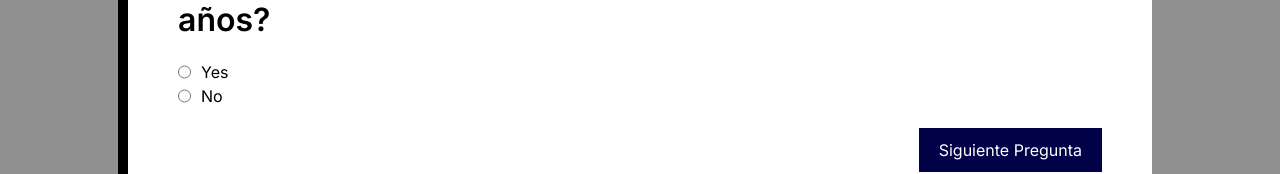
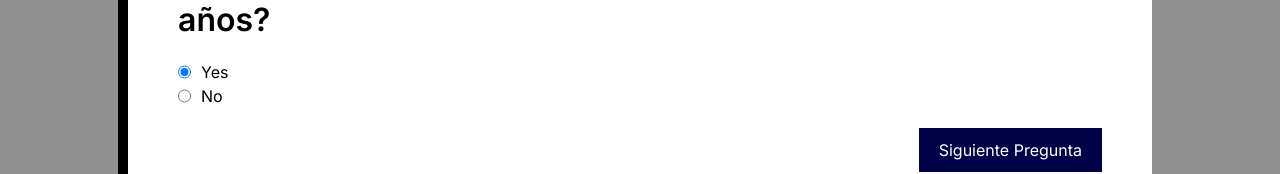
Before and after one commit to pedrouzcategui/us_visa_evaluation, a Next.js app: page / in a window 1280 px wide. Shown: the part 176-350 px from the top of the page. Built offline with nearby package versions, Linux system fonts and the light colour scheme.

Commit message:
Lifting State Up to Quiz Component

```diff
--- a/src/components/Answer/Checkboxes/Checkboxes.tsx
+++ b/src/components/Answer/Checkboxes/Checkboxes.tsx
@@ -8,7 +8,7 @@ export function Checkboxes({ options }: OptionProps) {
                 <span className={style.span}>Seleccione las que apliquen: </span>
                 <div className={style.checkbox_row}>
                     {options.map(({ value, label }) => (
-                        <div>
+                        <div key={`${label}-${value}`}>
                             <input type="checkbox" value={value} /><span>{label}</span>
                         </div>
                     ))}
--- a/src/components/Answer/Select/Select.tsx
+++ b/src/components/Answer/Select/Select.tsx
@@ -8,7 +8,7 @@ export function Select({ options }: OptionProps) {
             <select className={styles.select}>
                 {
                     options.map(({ value, label }) => (
-                        <option value={value}>{label}</option>
+                        <option key={`${label}-${value}`} value={value}>{label}</option>
                     ))
                 }
             </select>
--- a/src/components/Answer/YesNo/YesNo.tsx
+++ b/src/components/Answer/YesNo/YesNo.tsx
@@ -1,19 +1,38 @@
-import styles from './style.module.css';
-import { OptionProps } from '../../types';
+"use client";
+import styles from "./style.module.css";
+import { ChangeEvent, useState } from "react";
+import { NO_ANSWER, YES_ANSWER } from "@/consts/quiz_values";
 
-export function YesNo({ options }: OptionProps) {
+export function YesNo({ setAnswer }: { setAnswer: (arg: any) => any }) {
+    const [option, setOption] = useState(YES_ANSWER);
+    const onOptionChange = (e: ChangeEvent<HTMLInputElement>) => {
+        setAnswer(e.target.value)
+        setOption(e.target.value);
+    };
     return (
         <div>
-            {
-                options.map(option => (
-                    <div>
-                        <label htmlFor='x' className={styles.label_container}>
-                            <input name='x' value={option.value} type='radio' />
-                            <span>{option.label}</span>
-                        </label>
-                    </div>
-                ))
-            }
+            <div>
+                <label htmlFor={YES_ANSWER} className={styles.label_container}>
+                    <input
+                        name="option"
+                        value={YES_ANSWER}
+                        type="radio"
+                        checked={option === YES_ANSWER}
+                        onChange={onOptionChange}
+                    />
+                    <span>Yes</span>
+                </label>
+                <label htmlFor={NO_ANSWER} className={styles.label_container}>
+                    <input
+                        name="option"
+                        value={NO_ANSWER}
+                        type="radio"
+                        checked={option === NO_ANSWER}
+                        onChange={onOptionChange}
+                    />
+                    <span>No</span>
+                </label>
+            </div>
         </div>
-    )
+    );
 }
--- a/src/components/QuestionCard/QuestionCard.tsx
+++ b/src/components/QuestionCard/QuestionCard.tsx
@@ -1,47 +1,102 @@
-'use client'
-import React from 'react'
-import styles from './style.module.css'
-import { Option, Question } from '../types';
-import { Checkboxes, Input, YesNo, Select } from '..'
+"use client";
+import React, { useEffect, useState } from "react";
+import styles from "./style.module.css";
+import { Option, Question } from "../types";
+import { Checkboxes, Input, YesNo, Select } from "..";
 
-type QuestionTypeExtended = Question & { id: number, setCurrentIndex: (value: number) => void, isFinal: boolean }
+type QuestionTypeExtended = Question & {
+    id: number;
+    setCurrentIndex: (value: number) => void;
+    isFinal: boolean;
+    setQuizQuestion: (question: any) => any;
+};
 
-export default function QuestionCard({ id, text, example, options, answer_component, setCurrentIndex, isFinal }: QuestionTypeExtended) {
+export default function QuestionCard({
+    id,
+    text,
+    example,
+    options,
+    answer_component,
+    setCurrentIndex,
+    isFinal,
+    setQuizQuestion,
+}: QuestionTypeExtended) {
+    const [answer, setAnswer] = useState(options[0].value);
+    const [question, setQuestion] = useState({
+        question_id: id,
+        answer: "",
+    });
 
-    const handleCurrentIndex = (value: number) => {
-        setCurrentIndex(value)
-    }
+    const handleNextQuestion = (next_question_id: number) => {
+        setQuizQuestion(question);
+        setCurrentIndex(next_question_id);
+    };
+
+    useEffect(() => {
+        let question = {
+            question_id: id,
+            answer: answer,
+        };
+        setQuestion(question);
+    }, [answer]);
 
     return (
         <div className={styles.card}>
             <h2 className={styles.question_id}>Question #{id + 1}</h2>
             <h1 className={styles.question_text}>{text}</h1>
-            <span className={styles.question_example}>{example ? `Ejemplo: ${example}` : ""}</span>
+            <span className={styles.question_example}>
+                {example ? `Ejemplo: ${example}` : ""}
+            </span>
             <div className={styles.answers_container}>
-                <AnswerInput answer_component={answer_component} options={options} />
+                <AnswerInput
+                    answer_component={answer_component}
+                    options={options}
+                    setAnswer={setAnswer}
+                />
             </div>
             <div className={styles.button_container}>
                 <div>
-                    {
-                        id == 0 ? "" : (<button className={styles.button} onClick={() => handleCurrentIndex(id - 1)}>Pregunta Anterior</button>)
-                    }
+                    {id == 0 ? (
+                        ""
+                    ) : (
+                        <button
+                            className={styles.button}
+                            onClick={() => handleNextQuestion(id - 1)}
+                        >
+                            Pregunta Anterior
+                        </button>
+                    )}
                 </div>
-                <button disabled={isFinal} className={styles.button} onClick={() => handleCurrentIndex(id + 1)}>{isFinal ? "Terminar Test" : "Siguiente Pregunta"}</button>
+                <button
+                    disabled={isFinal}
+                    className={styles.button}
+                    onClick={() => handleNextQuestion(id + 1)}
+                >
+                    {isFinal ? "Terminar Test" : "Siguiente Pregunta"}
+                </button>
             </div>
         </div>
-    )
+    );
 }
 
-function AnswerInput({ answer_component, options = [] }: { answer_component: string, options: Option[] }) {
+function AnswerInput({
+    answer_component,
+    setAnswer,
+    options = [],
+}: {
+    answer_component: string;
+    setAnswer: (arg: any) => any;
+    options: Option[];
+}) {
     switch (answer_component) {
-        case 'radio':
-            return <YesNo options={options} />
-        case 'input':
-            return <Input />
-        case 'select':
-            return <Select options={options} />
-        case 'checkbox':
-            return <Checkboxes options={options} />
+        case "radio":
+            return <YesNo setAnswer={setAnswer} />;
+        case "input":
+            return <Input />;
+        case "select":
+            return <Select options={options} />;
+        case "checkbox":
+            return <Checkboxes options={options} />;
     }
-    return <></>
+    return <></>;
 }
--- a/src/components/Quiz/quiz.tsx
+++ b/src/components/Quiz/quiz.tsx
@@ -1,23 +1,35 @@
-'use client'
+"use client";
 import { Quiz } from "../types";
-import QuestionCard from '../QuestionCard/QuestionCard';
+import QuestionCard from "../QuestionCard/QuestionCard";
 import { useEffect, useState } from "react";
 
 export function Quiz({ questions }: Quiz) {
+    const [index, setCurrentIndex] = useState(0);
+    const currentQuestion = questions[index];
+    const [isFinal, setIsFinal] = useState(false);
+    const [quiz, setQuiz] = useState<Array<any>>([]);
 
-    const [index, setCurrentIndex] = useState(0);
-    const [isFinal, setIsFinal] = useState(false);
-    const currentQuestion = questions[index];
+    const setQuizQuestion = (question: any) => {
+        setQuiz([...quiz, question]);
+    };
+
+    // For debugging purposes only
+    // useEffect(() => {
+    //     console.log(quiz)
+    // }, [quiz])
 
     useEffect(() => {
-        if (index + 1 == questions.length) {
-            console.log('Se ejecuta')
-            setIsFinal(true);
-        } else {
-            setIsFinal(false);
-        }
-    }, [index])
+        setIsFinal(index + 1 === questions.length ?? false);
+    }, [index]);
 
-    return <QuestionCard key={`question-${index}`} id={index} isFinal={isFinal} {...currentQuestion} setCurrentIndex={setCurrentIndex} />
-
+    return (
+        <QuestionCard
+            setQuizQuestion={setQuizQuestion}
+            key={`question-${index}`}
+            id={index}
+            isFinal={isFinal}
+            {...currentQuestion}
+            setCurrentIndex={setCurrentIndex}
+        />
+    );
 }
--- a/src/components/types.ts
+++ b/src/components/types.ts
@@ -1,5 +1,5 @@
 export type Option = {
-  value: string | number;
+  value: string;
   label: string;
 };
 
--- /dev/null
+++ b/src/consts/quiz_values.ts
@@ -0,0 +1,2 @@
+export const YES_ANSWER = "Yes";
+export const NO_ANSWER = "No";
--- a/src/questions.ts
+++ b/src/questions.ts
@@ -7,11 +7,11 @@ export const questions: Question[] = [
     options: [
       {
         label: "Yes",
-        value: "yes",
+        value: "Yes",
       },
       {
         label: "No",
-        value: "no",
+        value: "No",
       },
     ],
   },
@@ -21,11 +21,11 @@ export const questions: Question[] = [
     options: [
       {
         label: "Yes",
-        value: "yes",
+        value: "Yes",
       },
       {
         label: "No",
-        value: "no",
+        value: "No",
       },
     ],
   },
@@ -53,11 +53,11 @@ export const questions: Question[] = [
     options: [
       {
         label: "Yes",
-        value: "yes",
+        value: "Yes",
       },
       {
         label: "No",
-        value: "no",
+        value: "No",
       },
     ],
   },
@@ -67,11 +67,11 @@ export const questions: Question[] = [
     options: [
       {
         label: "Yes",
-        value: "yes",
+        value: "Yes",
       },
       {
         label: "No",
-        value: "no",
+        value: "No",
       },
     ],
   },
```
